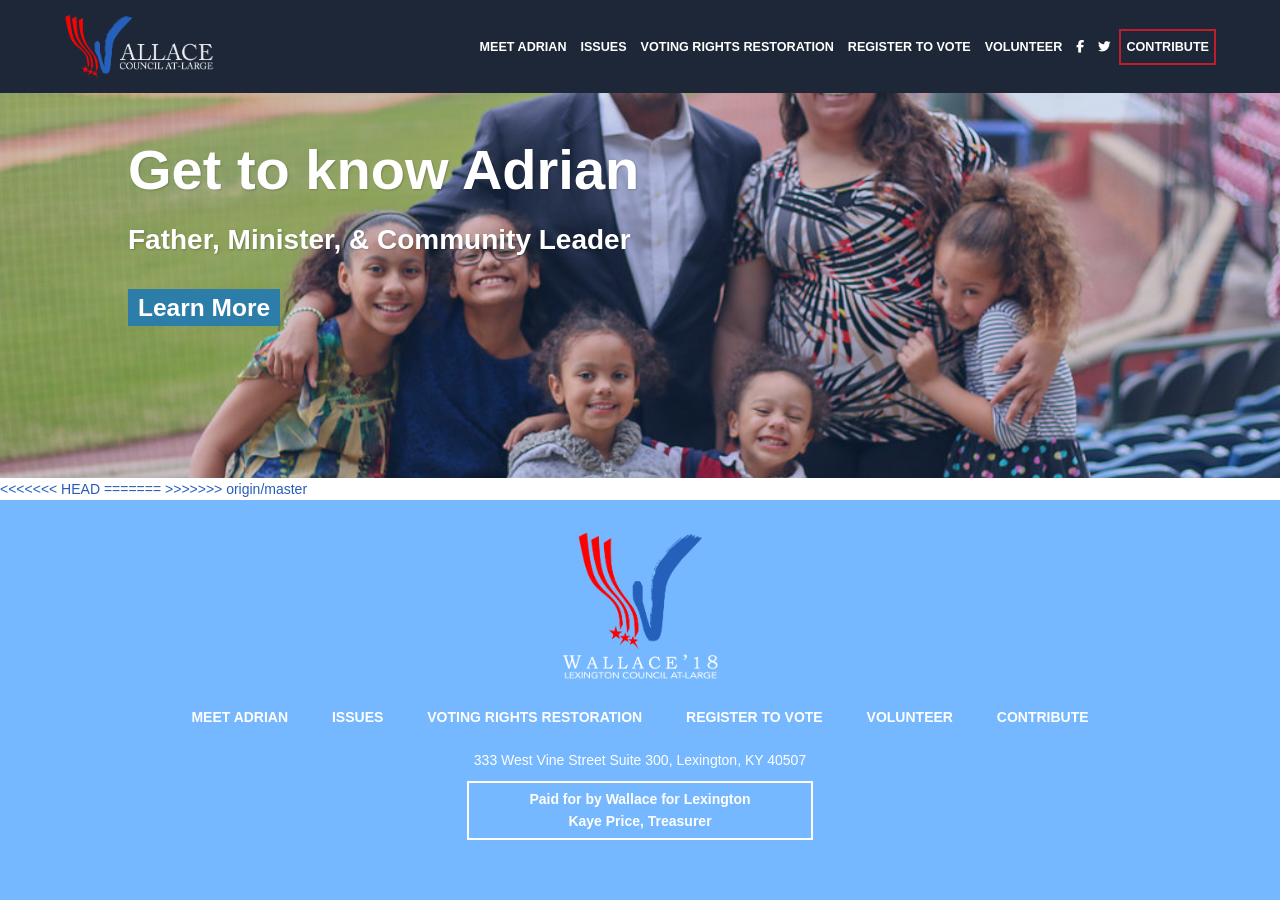
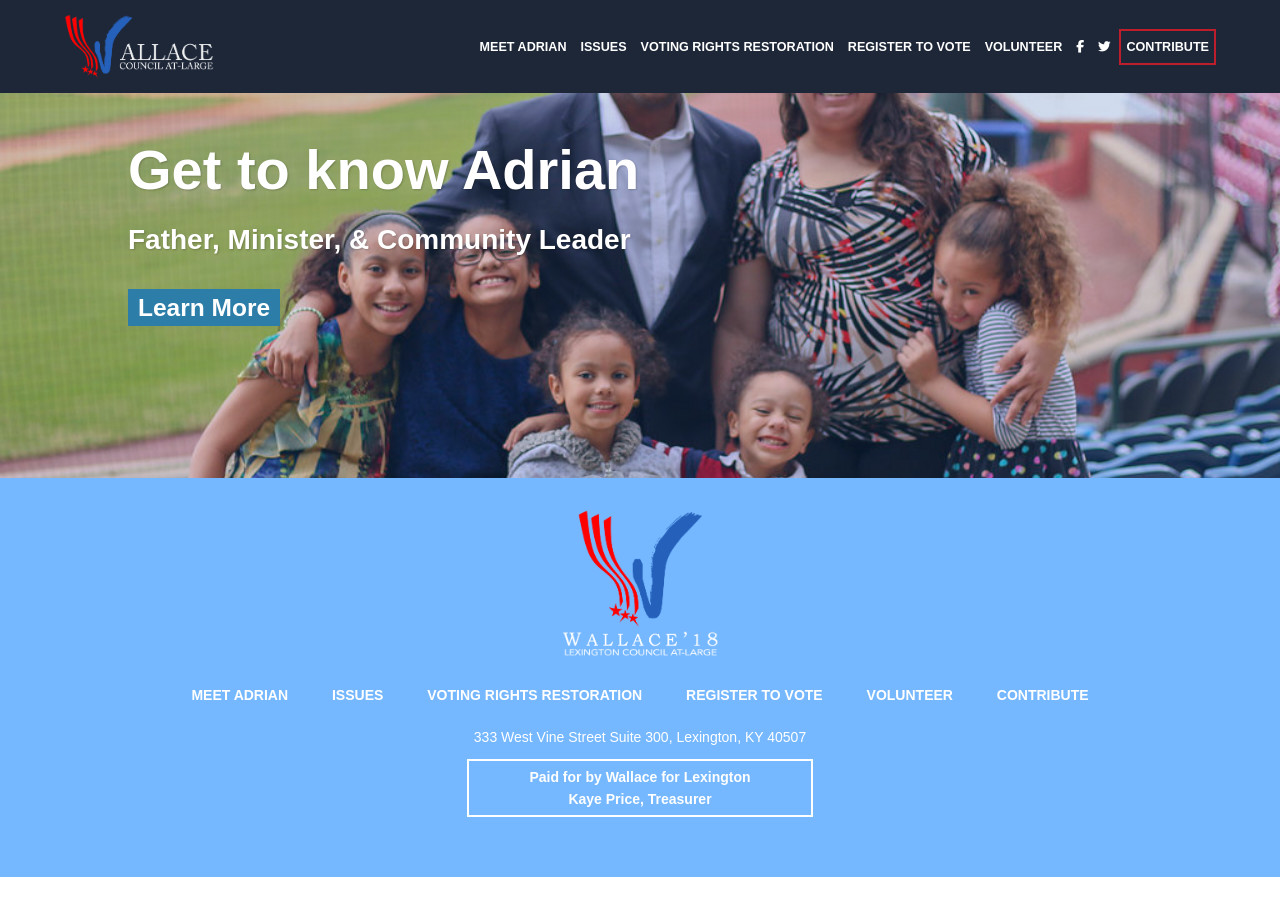
Before and after one commit to Wallace4Lexington/wallace4lexington.github.io, a Jekyll site: the page built from index.html, in a window 1280 px wide and 900 px high, scrolled down 1083 px. Built offline with Jekyll 4.4.1, drawn with Linux system fonts in a browser that asks for light colours; nearby versions of some CDN libraries; after the commit the page ends 1960 px from its top, so only the background shows below that.

Commit message:
Removed merge junk

```diff
--- a/index.html
+++ b/index.html
@@ -54,9 +54,3 @@ taken from "https://www.flickr.com/photos/keithreed01/5745173754/in/pool-centrep
     <a href="/aboutadrian.html">Learn More</a>
   </div>
 </div>
-<<<<<<< HEAD
-=======
-<!--<div class="home-countdown">
-  <iframe src="http://free.timeanddate.com/countdown/i5rfcbe5/n848/cf12/cm0/cu4/ct0/cs1/ca0/co1/cr0/ss0/cac265db8/cpc000/pcfff/tcfff/fs100/szw1000/szh421/tatPrimary%20Election/tac265db8/tptTime%20since%20Event%20started%20in/tpc000/iso2018-05-22T09:00:00/pa10" allowTransparency="true" frameborder="0" width="477" height="170"></iframe>
-</div>-->
->>>>>>> origin/master
```
